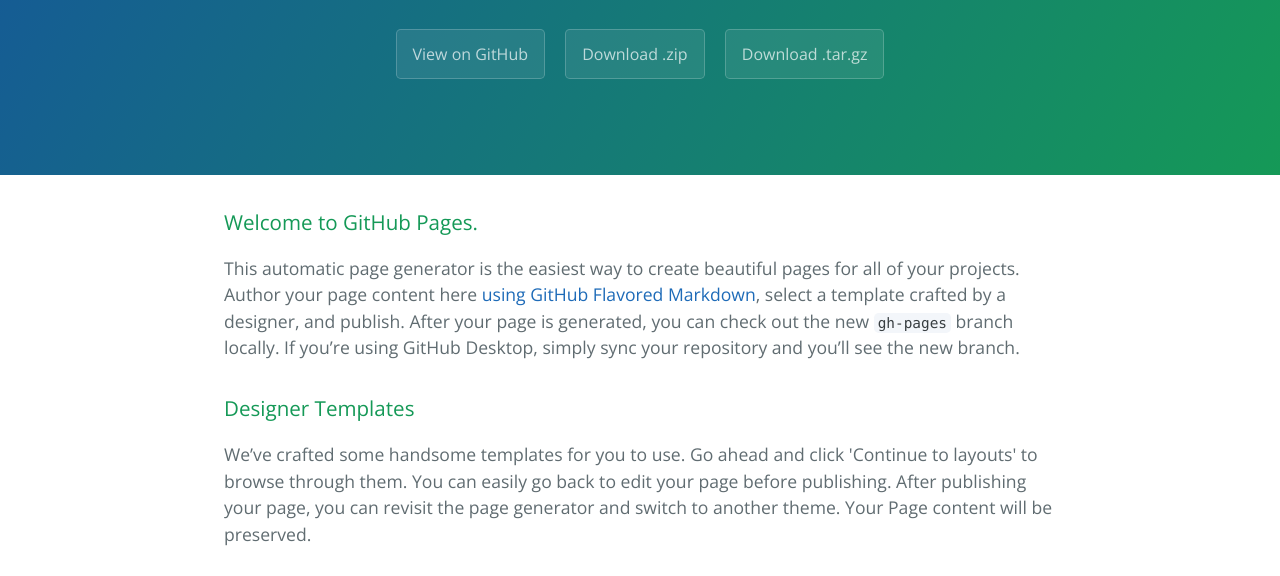
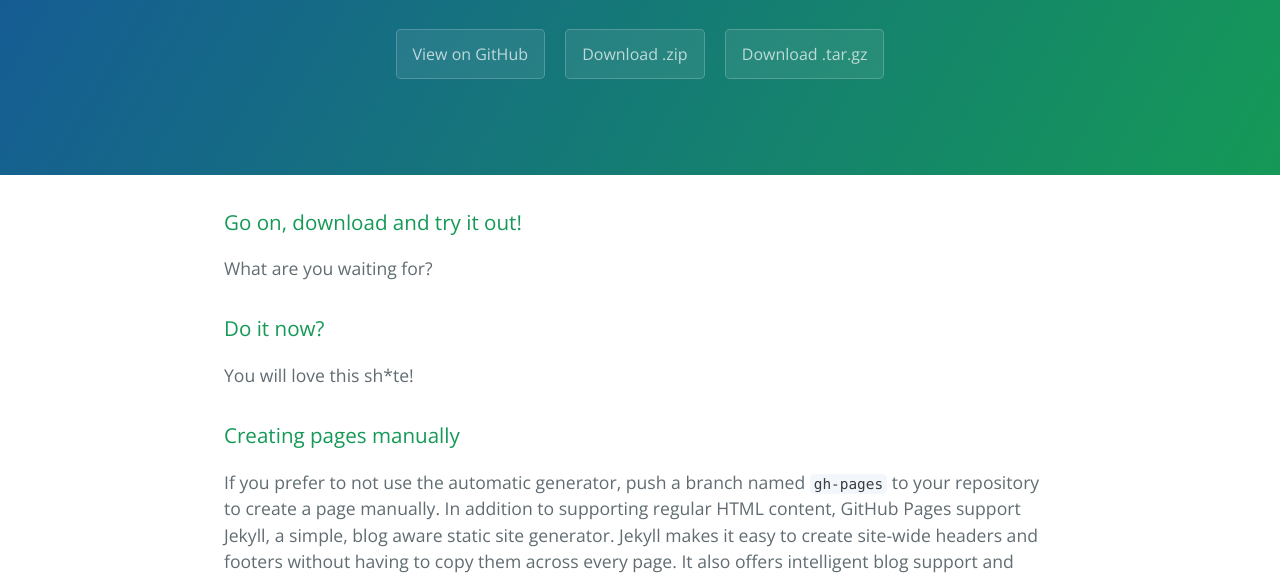
Before and after one commit to ayildirim/ElectronTest, a plain HTML site: page index.html in a window 1280 px wide. Shown: the part 208-784 px from the top of the page. Drawn offline with nearby package versions, Linux system fonts and the light colour scheme.

Commit message:
Update index.html

```diff
--- a/index.html
+++ b/index.html
@@ -20,14 +20,14 @@
 
     <section class="main-content">
       <h3>
-<a id="welcome-to-github-pages" class="anchor" href="#welcome-to-github-pages" aria-hidden="true"><span aria-hidden="true" class="octicon octicon-link"></span></a>Welcome to GitHub Pages.</h3>
+<a id="welcome-to-github-pages" class="anchor" href="#welcome-to-github-pages" aria-hidden="true"><span aria-hidden="true" class="octicon octicon-link"></span></a>Go on, download and try it out!</h3>
 
-<p>This automatic page generator is the easiest way to create beautiful pages for all of your projects. Author your page content here <a href="https://guides.github.com/features/mastering-markdown/">using GitHub Flavored Markdown</a>, select a template crafted by a designer, and publish. After your page is generated, you can check out the new <code>gh-pages</code> branch locally. If you’re using GitHub Desktop, simply sync your repository and you’ll see the new branch.</p>
+<p>What are you waiting for?</p>
 
 <h3>
-<a id="designer-templates" class="anchor" href="#designer-templates" aria-hidden="true"><span aria-hidden="true" class="octicon octicon-link"></span></a>Designer Templates</h3>
+<a id="designer-templates" class="anchor" href="#designer-templates" aria-hidden="true"><span aria-hidden="true" class="octicon octicon-link"></span></a>Do it now?</h3>
 
-<p>We’ve crafted some handsome templates for you to use. Go ahead and click 'Continue to layouts' to browse through them. You can easily go back to edit your page before publishing. After publishing your page, you can revisit the page generator and switch to another theme. Your Page content will be preserved.</p>
+<p>You will love this sh*te!</p>
 
 <h3>
 <a id="creating-pages-manually" class="anchor" href="#creating-pages-manually" aria-hidden="true"><span aria-hidden="true" class="octicon octicon-link"></span></a>Creating pages manually</h3>
```
